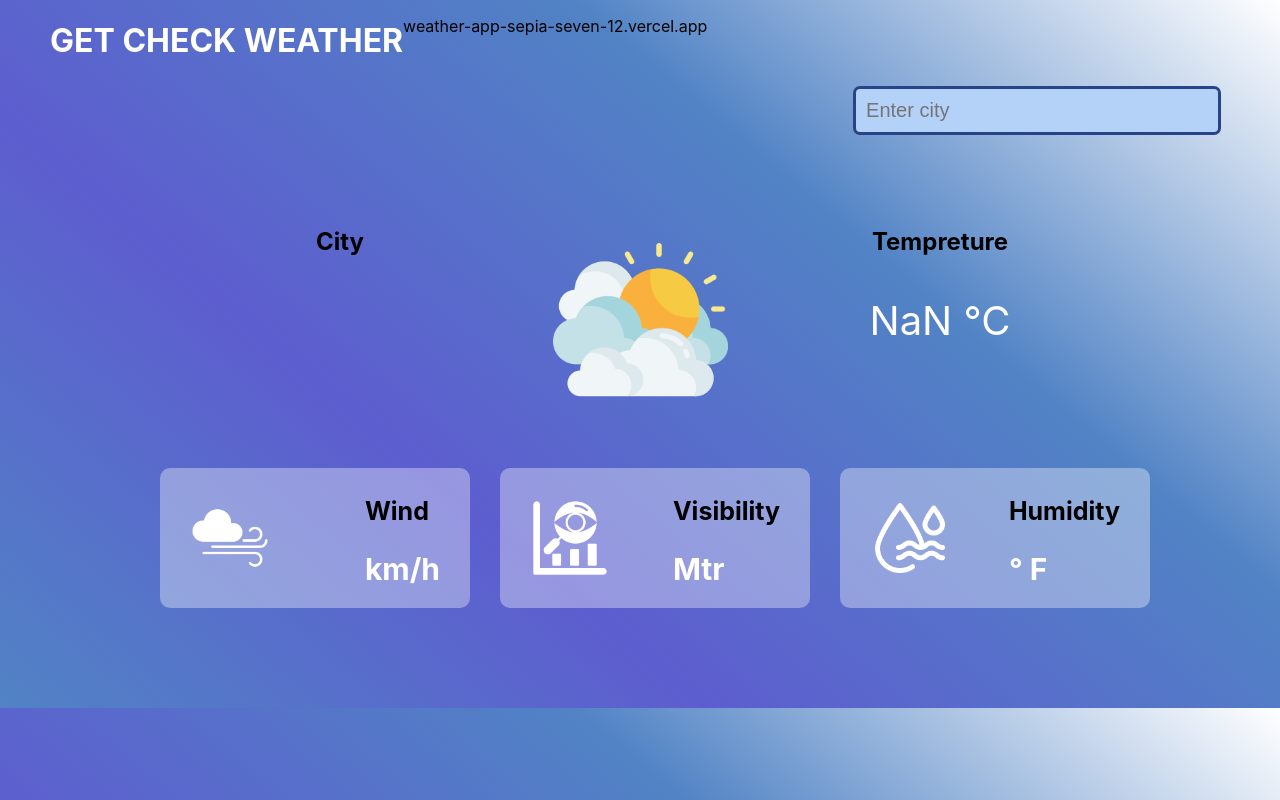
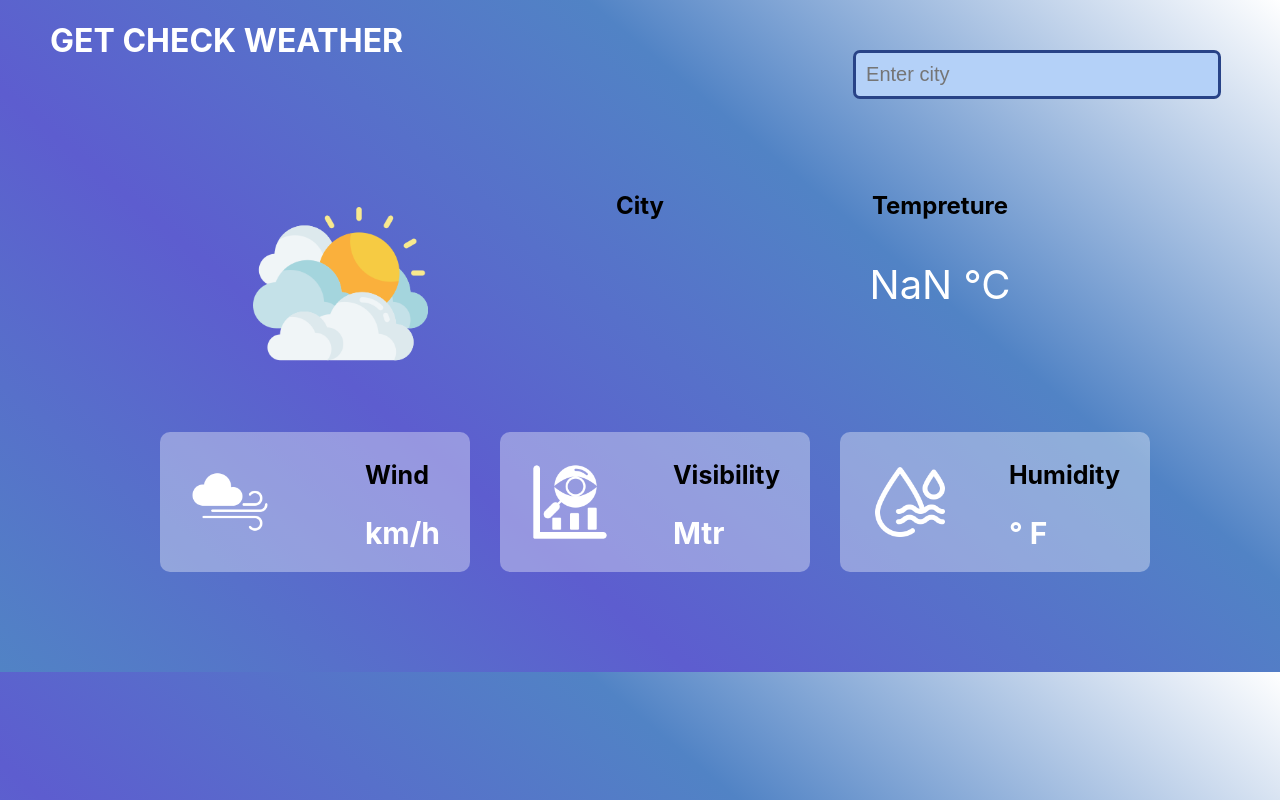
Before and after one commit to BandiniKohare2001/weather-app, a React (Create React App) app: page / in a window 1280 px wide. Built offline with nearby package versions, Linux system fonts and the light colour scheme; no server answers.

Commit message:
add changes

```diff
--- a/src/App.js
+++ b/src/App.js
@@ -85,7 +85,7 @@ export default function App() {
       <div className="top-container">
        <h1>GET CHECK WEATHER</h1>
        <div>
-        <p>weather-app-sepia-seven-12.vercel.app</p>
+
         <input className="input-search" type="text" placeholder="Enter city " value={city}
           onChange={(e) => {
             setCity(e.target.value);
@@ -100,15 +100,14 @@ export default function App() {
 
 
       <div className="d-flex">
+      <div className="conainer-flex">
+         <img src={wicon} alt="asd" />
+         </div>
           <div className="conainer-flex">
             <h2>City</h2>
           <p className="city-name"> {weatherData?.name}</p>
 
           </div>
-
-         <div className="conainer-flex">
-         <img src={wicon} alt="asd" />
-         </div>
 
           <div className="conainer-flex">
             <h2>Tempreture</h2>
```
